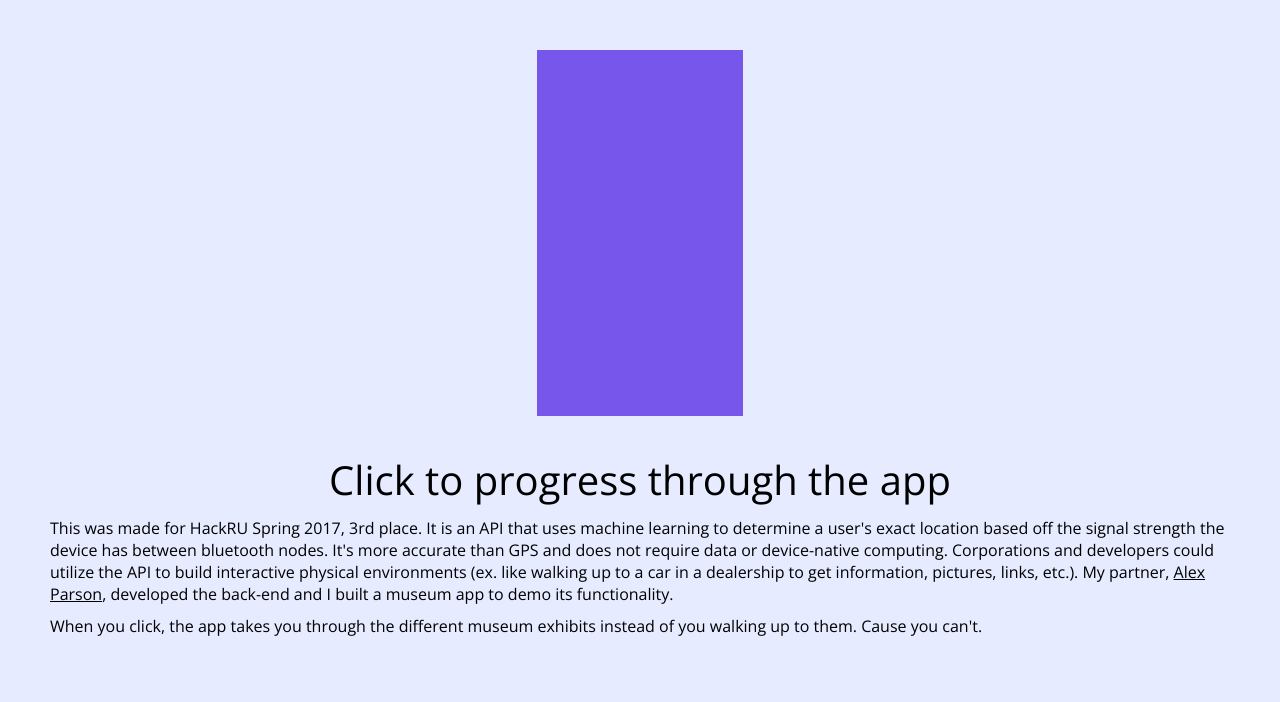
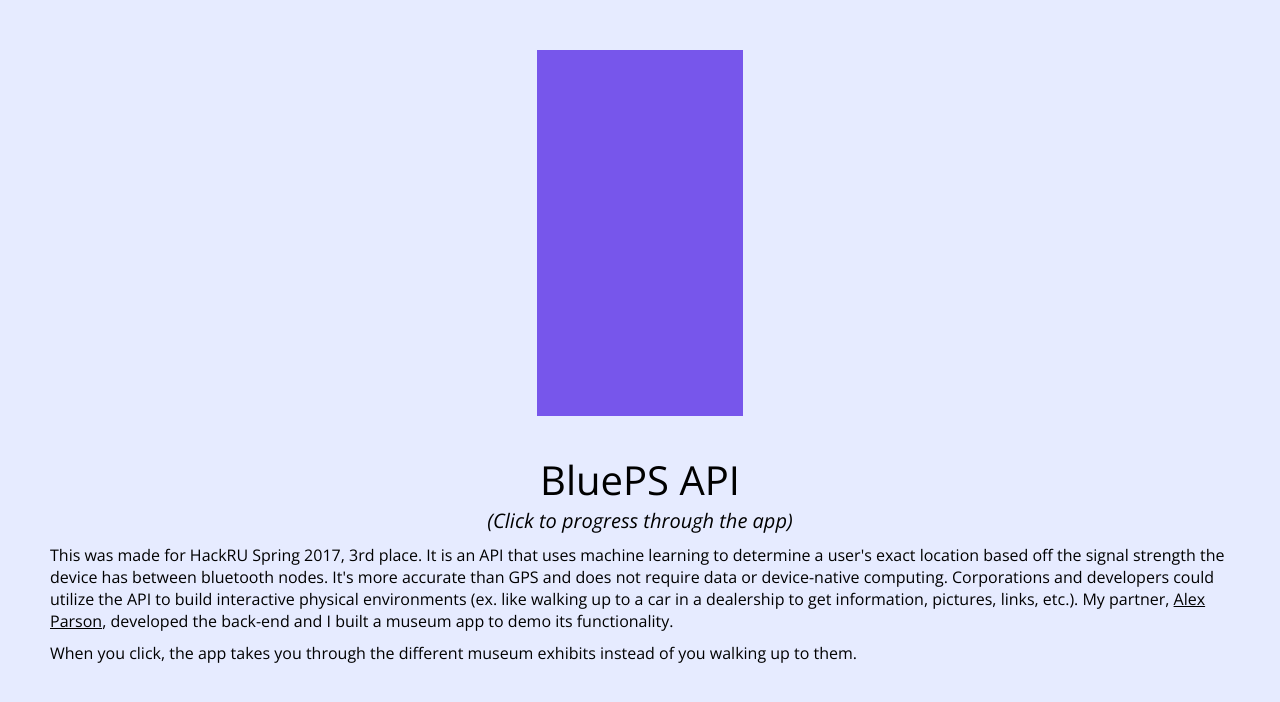
Before and after one commit to SeanTaylorLane/blueps-design, a plain HTML site: page index.html in a window 1280 px wide. Drawn offline with nearby package versions, Linux system fonts and the light colour scheme.

Commit message:
Semantics changes

```diff
--- a/index.html
+++ b/index.html
@@ -28,9 +28,10 @@
 <body>
     <iframe src="app.html" width="412px" height="732px" scrolling="no"></iframe>
     <div class="text-wrapper">
-    <h1>Click to progress through the app</h1>
+    <h1>BluePS API</h1>
+    <h1 style="font-size: 20px; font-style: italic;">(Click to progress through the app)</h1>
     <p>This was made for HackRU Spring 2017, 3rd place. It is an API that uses machine learning to determine a user's exact location based off the signal strength the device has between bluetooth nodes. It's more accurate than GPS and does not require data or device-native computing. Corporations and developers could utilize the API to build interactive physical environments (ex. like walking up to a car in a dealership to get information, pictures, links, etc.). My partner, <a href="http://github.com/aep000/" target="_blank">Alex Parson</a>, developed the back-end and I built a museum app to demo its functionality.</p>
-    <p>When you click, the app takes you through the different museum exhibits instead of you walking up to them. Cause you can't.</p>
+    <p>When you click, the app takes you through the different museum exhibits instead of you walking up to them.</p>
     </div>
 </body>
 </html>
```
